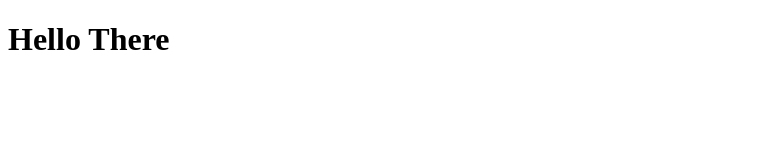
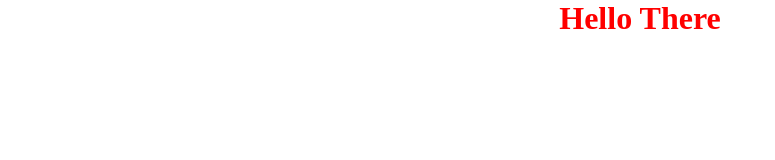
Before and after one commit to sarthak6700/Practice, a plain HTML site: page index.html in a window 1280 px wide. Shown: the whole page, without its empty margins (0-775 px from the left). Drawn offline with Linux system fonts and the light colour scheme.

Commit message:
edit index.html and style.css

```diff
--- a/index.html
+++ b/index.html
@@ -3,6 +3,7 @@
 <head>
     <meta charset="UTF-8">
     <meta name="viewport" content="width=device-width, initial-scale=1.0">
+    <link rel="stylesheet" href="src\styles\style.css">
     <title>Practice</title>
 </head>
 <body>
--- a/src/styles/style.css
+++ b/src/styles/style.css
@@ -0,0 +1,9 @@
+*{
+    margin: 0;
+    padding: 0;
+    box-sizing: border-box;
+}
+h1{
+    text-align: center;
+    color: red;
+}
```
